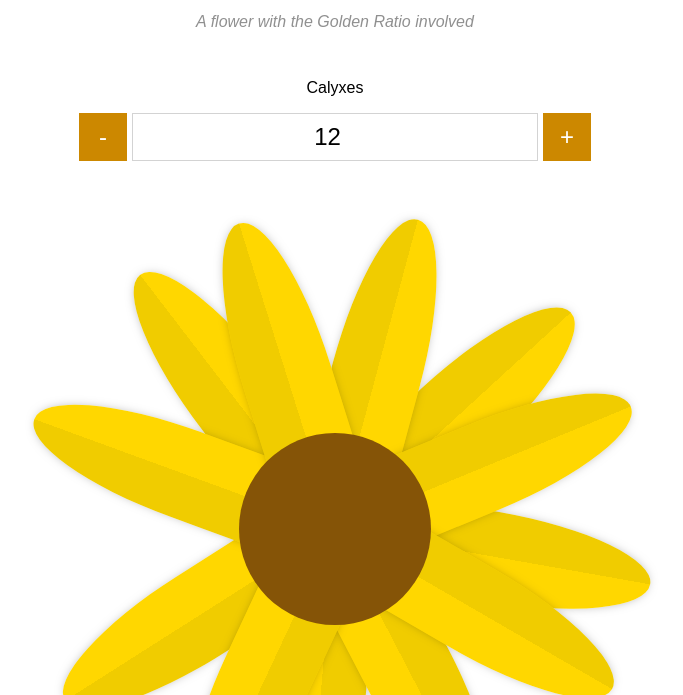
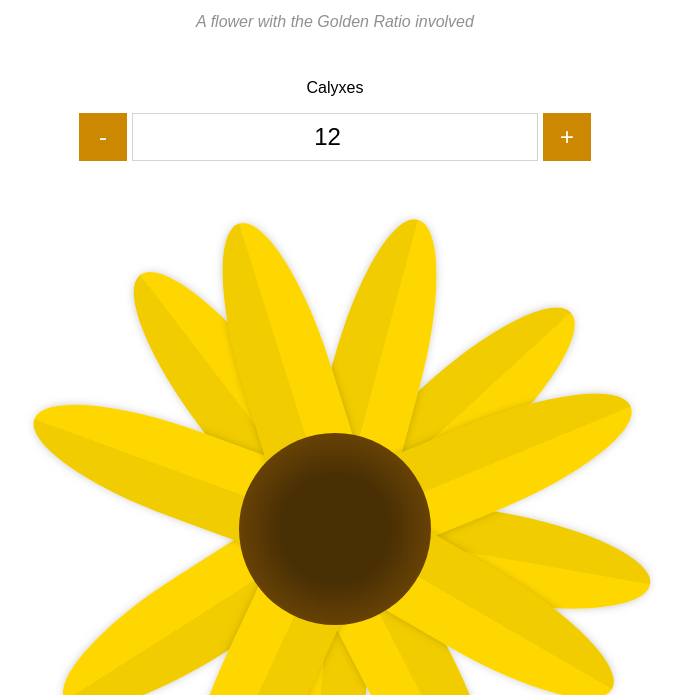
Before and after one commit to iwanharyatno/golden-flower, a plain HTML site: page index.html in a window 1280 px wide. Shown: the part 105-800 px from the top of the page, without its empty margins (305-988 px from the left). Drawn offline with Linux system fonts and the light colour scheme.

Commit message:
Add radial gradient to the center of the flower

```diff
--- a/style.css
+++ b/style.css
@@ -30,7 +30,7 @@ h1 {
     position: absolute;
     top: 35%;
     left: 35%;
-    background-color: #855407;
+    background-image: radial-gradient(#492f04 40%, #855407);
     width: 30%;
     height: 30%;
     border-radius: 50%;
```
